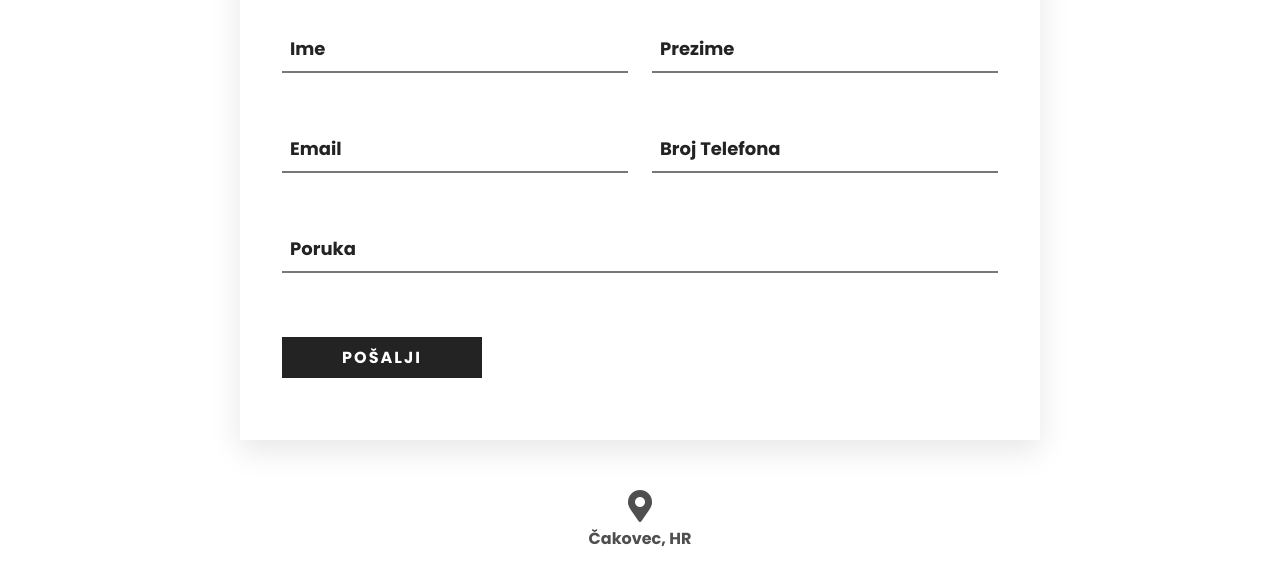
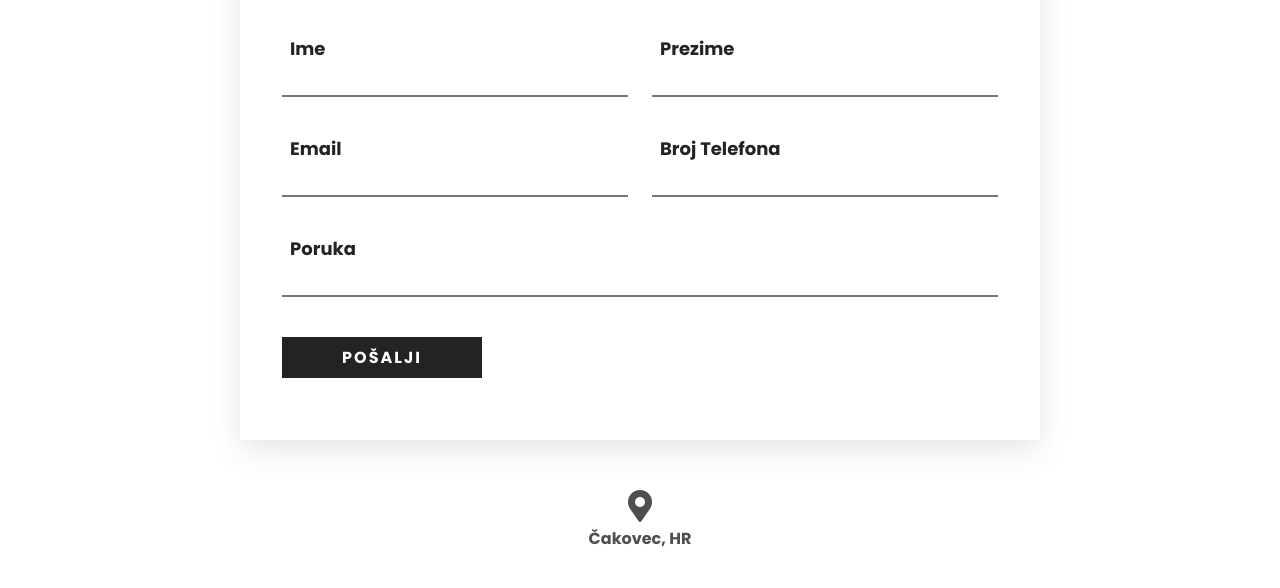
Before and after one commit to NyX1337/NyX1337.github.io, a plain HTML site: page contact.html in a window 1280 px wide. Shown: the part 210-798 px from the top of the page. Drawn offline with Linux system fonts and the light colour scheme.

Commit message:
fixed text in contact info

```diff
--- a/contact.css
+++ b/contact.css
@@ -35,9 +35,12 @@
   line-height: 26px;
   font-weight: 400;
 }
-.contact-form .input-text:focus + .label,
+/* .contact-form .input-text:focus + .label,
 .contact-form .input-text.not-empty + .label {
   transform: translateY(-24px);
+} */
+.contact-form .input-text {
+  transform: translateY(24px);
 }
 
 .contact-form .input-text:focus {
```
